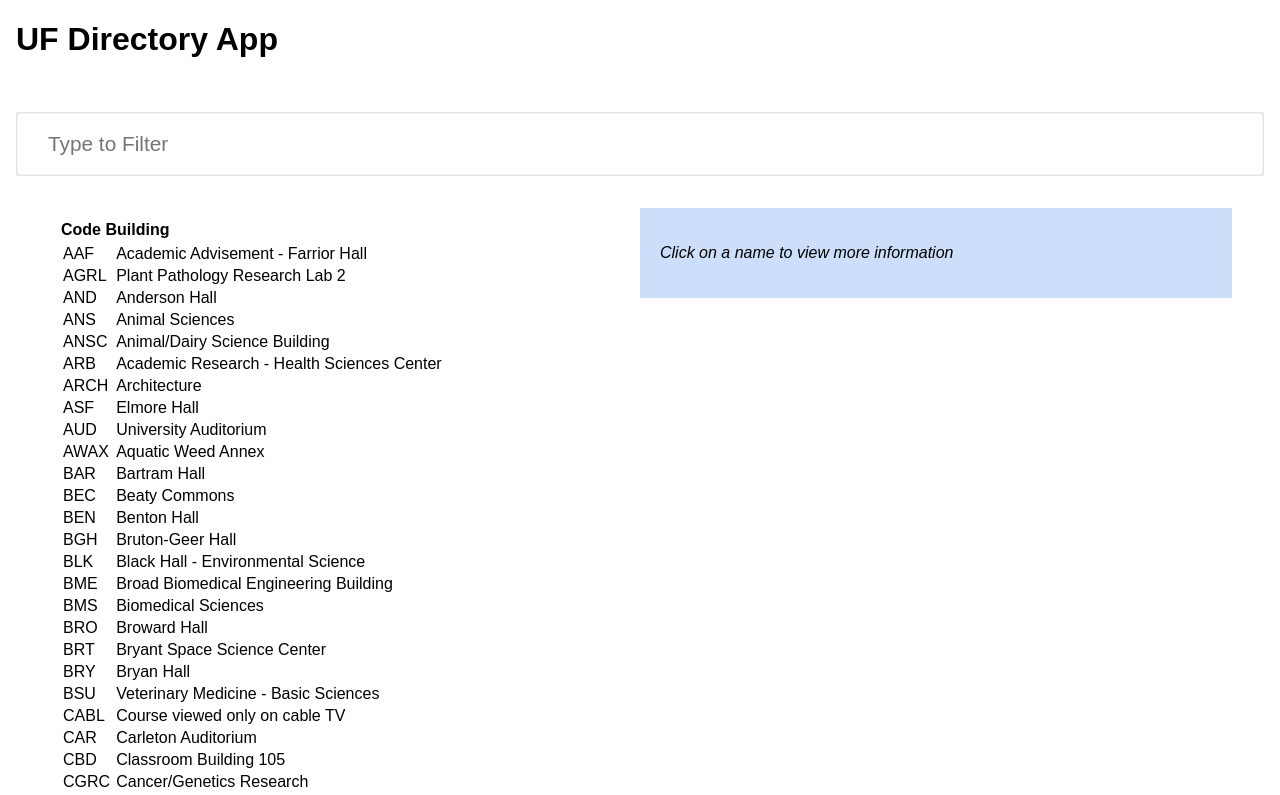
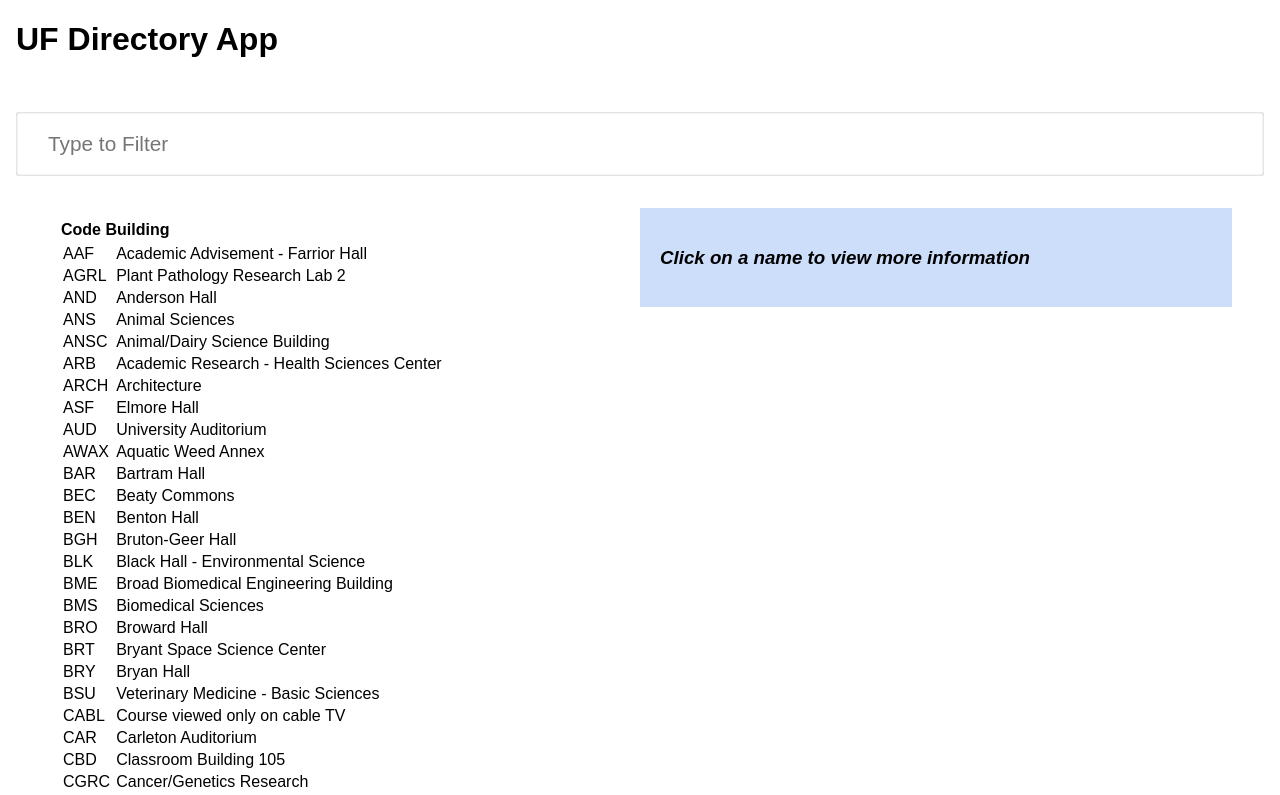
Before and after one commit to jaredrholley/bootcamp4, a React (Create React App) app: page / in a window 1280 px wide. Shown: the top 795 px of the page. Built offline with nearby package versions, Linux system fonts and the light colour scheme.

Commit message:
Added view more info textbox

```diff
--- a/src/components/ViewBuilding.js
+++ b/src/components/ViewBuilding.js
@@ -3,22 +3,37 @@
 class ViewBuilding extends React.Component {
 	render() {
 
-		var buildingInfo;
+		var headerInfo;
+		var buildingInfo = "";
 
 		if (this.props.selectedBuilding !== 0) {
-			var buildingToDisplay = this.props.data.find((building) => { return (building.id === this.props.selectedBuilding) } );
-			buildingInfo = <i>{buildingToDisplay.name}</i>
+			buildingInfo = this.props.data.find((building) => { return (building.id === this.props.selectedBuilding) } );
+			headerInfo = <b>{buildingInfo.name}</b>
 		}
 		else
 		{
-			buildingInfo = <i>Click on a name to view more information</i>
+			headerInfo = <i>Click on a name to view more information</i>
+
+			return (
+				<div>
+					<p>
+						{' '}
+						<h3>{headerInfo}</h3>
+					</p>
+				</div>
+			);
+
 		}
 
 		return (
 			<div>
 				<p>
 					{' '}
-					{buildingInfo}
+					<h3>{headerInfo}</h3>
+					<td>Building Code :  {buildingInfo.code}</td><br/>
+					<td>Address : {buildingInfo.address}</td><br/>
+					<td>Latitude : {buildingInfo.coordinates.latitude}</td><br/>
+					<td>Longitude : {buildingInfo.coordinates.longitude}</td><br/>
 				</p>
 			</div>
 		);
```
